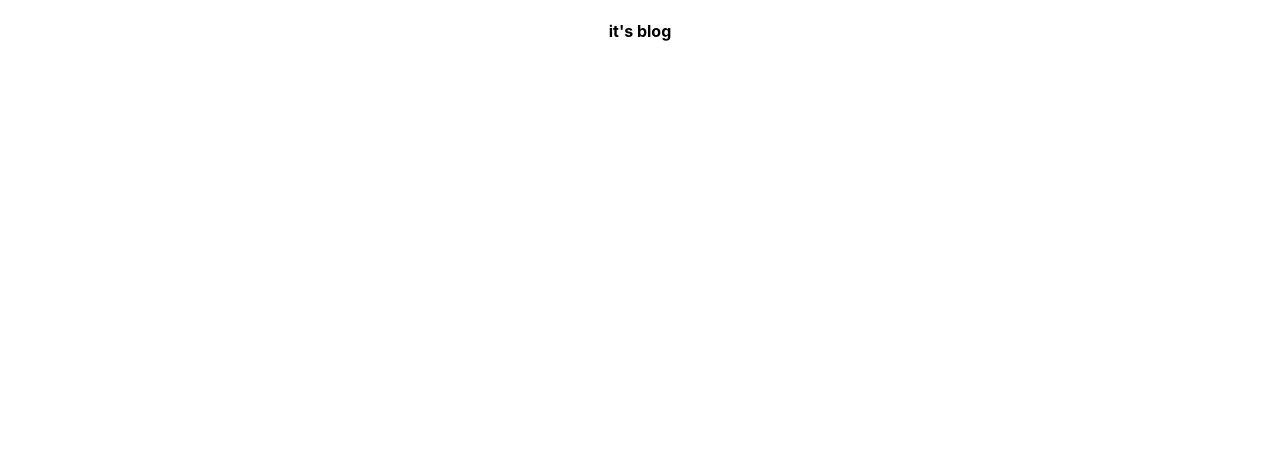
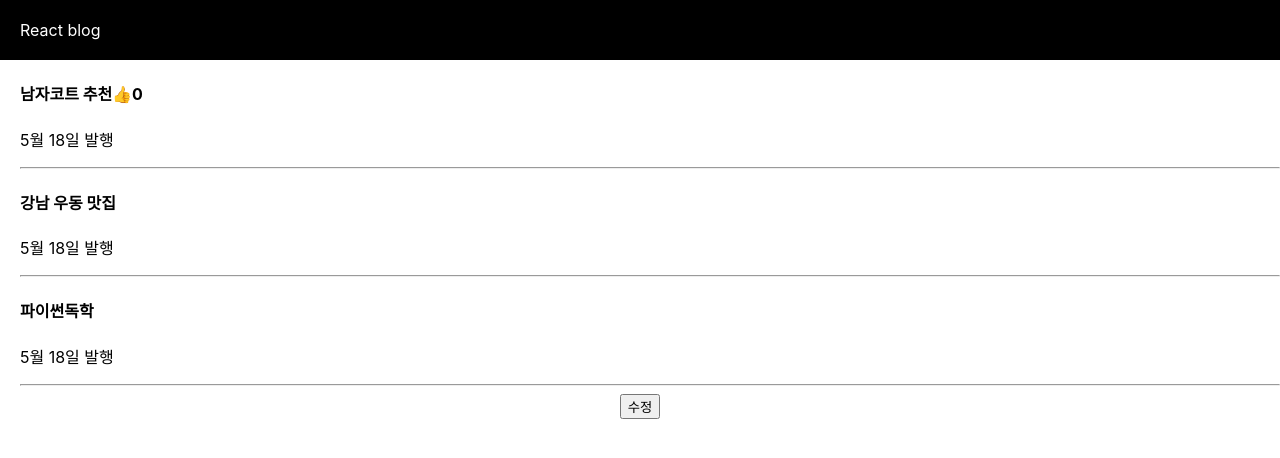
Before and after one commit to kknyapple/codingapple_blog, a React (Create React App) app: page / in a window 1280 px wide. Shown: the top 458 px of the page. Built offline with nearby package versions, Linux system fonts and the light colour scheme.

Commit message:
state 변경하기

```diff
--- a/src/App.js
+++ b/src/App.js
@@ -1,10 +1,49 @@
-import logo from "./logo.svg";
+import { useState } from "react";
 import "./App.css";
 
 function App() {
+  const [title, setTitle] = useState([
+    "남자코트 추천",
+    "강남 우동 맛집",
+    "파이썬독학",
+  ]);
+  const [like, setLike] = useState(0);
+
   return (
     <div className="App">
-      <h4>it's blog</h4>
+      <div className="black-nav">
+        <div>React blog</div>
+      </div>
+      <div className="list">
+        <h4>
+          {title[0]}
+          <span
+            onClick={() => {
+              setLike(like + 1);
+            }}
+          >
+            👍
+          </span>
+          {like}
+        </h4>
+        <p>5월 18일 발행</p>
+        <hr></hr>
+        <h4>{title[1]}</h4>
+        <p>5월 18일 발행</p>
+        <hr></hr>
+        <h4>{title[2]}</h4>
+        <p>5월 18일 발행</p>
+        <hr></hr>
+      </div>
+      <button
+        onClick={() => {
+          let copy = [...title];
+          copy[0] = "여자코트 추천";
+          setTitle(copy);
+        }}
+      >
+        수정
+      </button>
     </div>
   );
 }
--- a/src/index.css
+++ b/src/index.css
@@ -1,13 +1,31 @@
 body {
   margin: 0;
-  font-family: -apple-system, BlinkMacSystemFont, 'Segoe UI', 'Roboto', 'Oxygen',
-    'Ubuntu', 'Cantarell', 'Fira Sans', 'Droid Sans', 'Helvetica Neue',
+  font-family: -apple-system, BlinkMacSystemFont, "Segoe UI", "Roboto", "Oxygen",
+    "Ubuntu", "Cantarell", "Fira Sans", "Droid Sans", "Helvetica Neue",
     sans-serif;
   -webkit-font-smoothing: antialiased;
   -moz-osx-font-smoothing: grayscale;
 }
 
+div {
+  box-sizing: border-box;
+}
+
+.black-nav {
+  background: black;
+  width: 100%;
+  display: flex;
+  color: white;
+  padding: 20px;
+}
+
+.list {
+  text-align: left;
+  padding-left: 20px;
+  border-bottom: 1px soild grey;
+}
+
 code {
-  font-family: source-code-pro, Menlo, Monaco, Consolas, 'Courier New',
+  font-family: source-code-pro, Menlo, Monaco, Consolas, "Courier New",
     monospace;
 }
--- a/src/index.js
+++ b/src/index.js
@@ -1,17 +1,11 @@
-import React from 'react';
-import ReactDOM from 'react-dom/client';
-import './index.css';
-import App from './App';
-import reportWebVitals from './reportWebVitals';
+import React from "react";
+import ReactDOM from "react-dom/client";
+import "./index.css";
+import App from "./App";
 
-const root = ReactDOM.createRoot(document.getElementById('root'));
+const root = ReactDOM.createRoot(document.getElementById("root"));
 root.render(
   <React.StrictMode>
     <App />
   </React.StrictMode>
 );
-
-// If you want to start measuring performance in your app, pass a function
-// to log results (for example: reportWebVitals(console.log))
-// or send to an analytics endpoint. Learn more: https://bit.ly/CRA-vitals
-reportWebVitals();
--- a/src/reportWebVitals.js
+++ /dev/null
@@ -1,13 +0,0 @@
-const reportWebVitals = onPerfEntry => {
-  if (onPerfEntry && onPerfEntry instanceof Function) {
-    import('web-vitals').then(({ getCLS, getFID, getFCP, getLCP, getTTFB }) => {
-      getCLS(onPerfEntry);
-      getFID(onPerfEntry);
-      getFCP(onPerfEntry);
-      getLCP(onPerfEntry);
-      getTTFB(onPerfEntry);
-    });
-  }
-};
-
-export default reportWebVitals;
```
Also changed, not shown: src/setupTests.js (deleted, +0 -5 lines), src/logo.svg (deleted).
